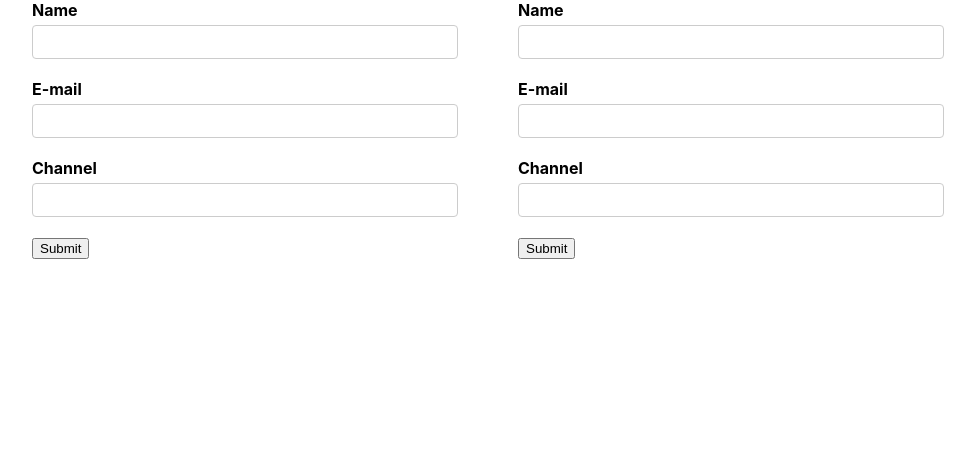
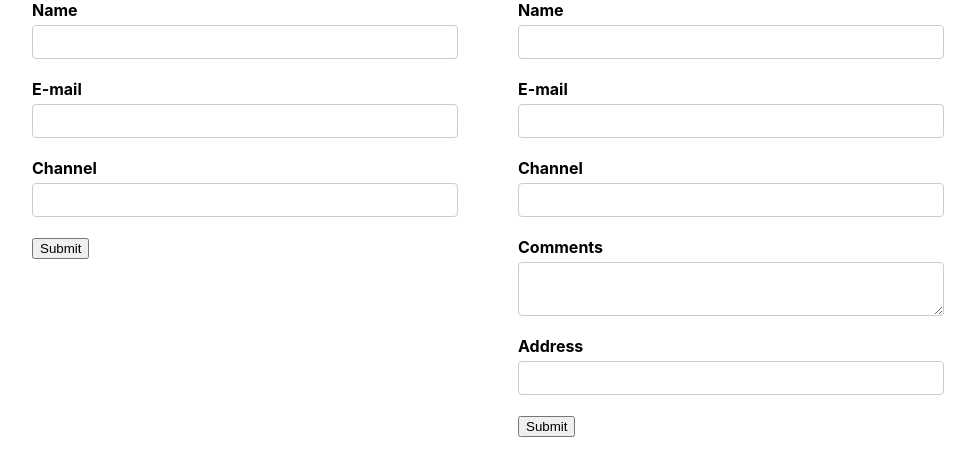
Before and after one commit to Er-RP/react-tutorials, a React (Create React App) app: page / in a window 1280 px wide. Shown: the top 476 px of the page, without its empty margins (152-1127 px from the left). Built offline with nearby package versions, Linux system fonts and the light colour scheme.

Commit message:
Field,ErrorMessage components explored

```diff
--- a/src/App.css
+++ b/src/App.css
@@ -3,3 +3,6 @@
   justify-content: center;
   gap: 60px;
 }
+.error {
+  color: red;
+}
--- a/src/YoutubeForm.css
+++ b/src/YoutubeForm.css
@@ -23,7 +23,3 @@
 .form-control {
   margin-bottom: 20px;
 }
-
-.error {
-  color: red;
-}
--- a/src/components/NewYoutubeForm.js
+++ b/src/components/NewYoutubeForm.js
@@ -1,12 +1,15 @@
 import React from "react";
 import { Formik, Form, Field, ErrorMessage } from "formik";
 import * as Yup from "yup";
+import StyledError from "./StyledError";
 import "../YoutubeForm.css";
 
 const initialValues = {
   name: "",
   email: "",
   channel: "",
+  comments: "",
+  address: "",
 };
 const onSubmit = (values) => {
   /* Real world App's API call takes place here */
@@ -19,6 +22,7 @@
     .required("Email Required Y")
     .email("Invalid Email format Y"),
   channel: Yup.string().required("Channel Required Y"),
+  address: Yup.string().required("Address Required Y"),
 });
 
 const NewYoutubeForm = () => {
@@ -33,19 +37,43 @@
         <div className="form-control">
           <label htmlFor="name">Name</label>
           <Field type="text" id="name" name="name" />
-          <ErrorMessage name="name" />
+          <ErrorMessage name="name" component={StyledError} />
         </div>
         <div className="form-control">
           <label htmlFor="email">E-mail</label>
           <Field type="email" id="email" name="email" />
-          <ErrorMessage name="email" />
+          <ErrorMessage name="email">
+            {(errorMsg) => <div className="error">{errorMsg}</div>}
+          </ErrorMessage>
         </div>
         <div className="form-control">
           <label htmlFor="channel">Channel</label>
           <Field type="text" id="channel" name="channel" />
-          <ErrorMessage name="channel" />
+          <ErrorMessage name="channel" component={StyledError} />
         </div>
 
+        <div className="form-control">
+          <label htmlFor="comments">Comments</label>
+          <Field as="textarea" id="comments" name="comments" />
+        </div>
+
+        <div className="form-control">
+          <label htmlFor="address">Address</label>
+          <Field name="address">
+            {(props) => {
+              const { field, form, meta } = props;
+              //   console.log("Field Props :",props)
+              return (
+                <div>
+                  <input type="text" id="address" {...field} />
+                  {meta.touched && meta.error && (
+                    <div className="error">{meta.error}</div>
+                  )}
+                </div>
+              );
+            }}
+          </Field>
+        </div>
         <button type="submit">Submit</button>
       </Form>
     </Formik>
--- /dev/null
+++ b/src/components/StyledError.js
@@ -0,0 +1,7 @@
+import React from "react";
+
+const StyledError = ({ children }) => {
+  return <div className="error">{children}</div>;
+};
+
+export default StyledError;
```
